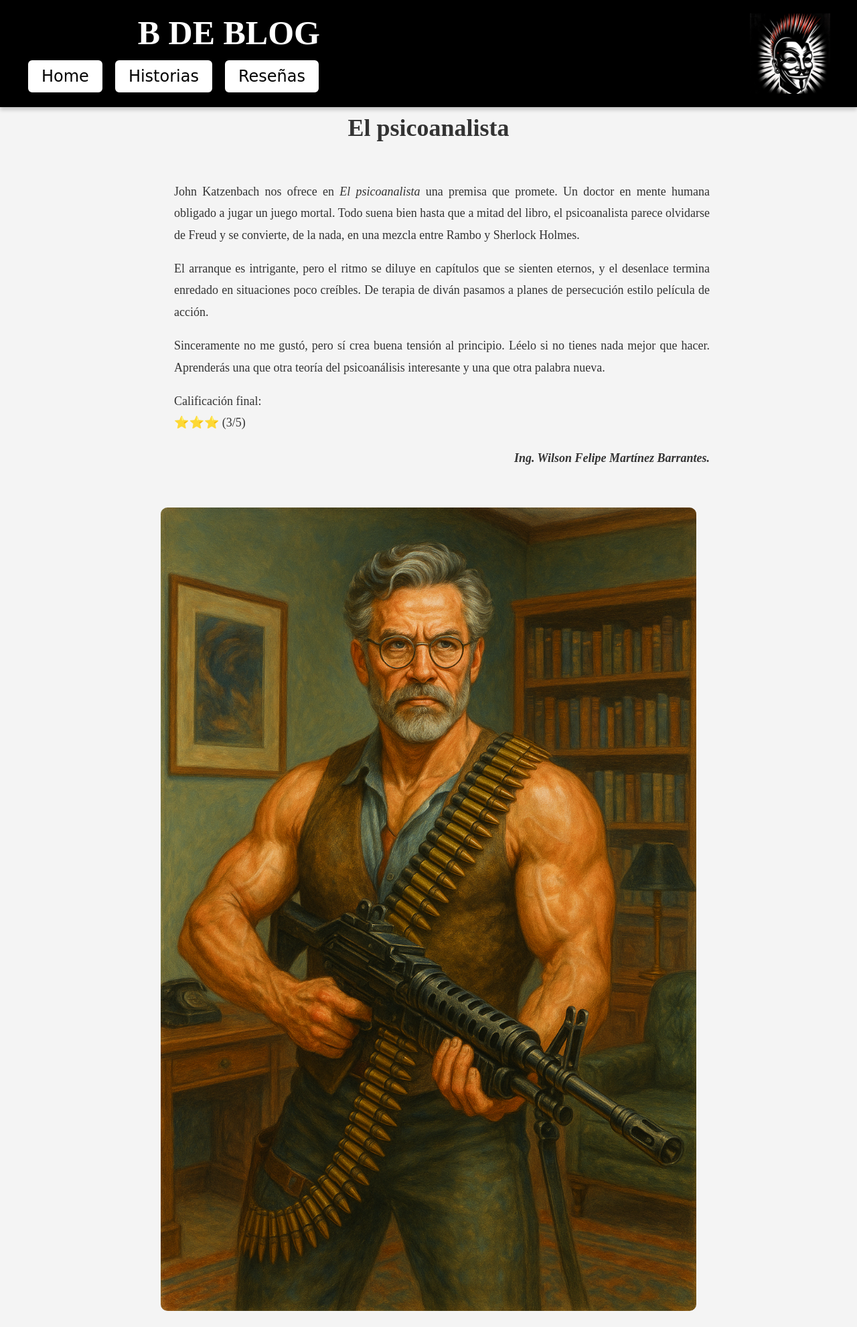
After one commit to WMARBAR/myPage_WFM, a Flask app: page /rese_Psicoanalista_Katzenbach in a window 1280 px wide. The commit adds this page. Shown: the whole page at 67% size. Run offline with Flask 3, Linux system fonts and the light colour scheme; some web fonts are replaced.

Commit message:
reseña del psicoanalista

```diff
--- a/app.py
+++ b/app.py
@@ -107,6 +107,13 @@ def rese_FightClub_Palaniuk():
 def rese_trenAzul_Agata():
     return render_template('rese_trenAzul_Agata.html')  # Archivo rese_trenAzul_Agata
 
+@app.route('/rese_Psicoanalista_Katzenbach')
+def rese_Psicoanalista_Katzenbach():
+    return render_template('rese_Psicoanalista_Katzenbach.html')  # Archivo rese_Psicoanalista_Katzenbach
+
+
+
+
 
 if __name__ == '__main__':
     port = int(os.environ.get("PORT", 5000))  # Usa el puerto de Render o 5000 por defecto
--- /dev/null
+++ b/templates/rese_Psicoanalista_Katzenbach.html
@@ -0,0 +1,46 @@
+<!DOCTYPE html>
+<html lang="es">
+<head>
+    <meta charset="UTF-8">
+    <meta name="viewport" content="width=device-width, initial-scale=1.0">
+    <title>El psicoanalista</title>
+    <link rel="icon" type="image/x-icon" href="{{ url_for('static', filename='guyfox.ico') }}">
+    <link rel="stylesheet" href="{{ url_for('static', filename='styles.css') }}" media="screen and (min-width: 768px)">
+    <link rel="stylesheet" href="{{ url_for('static', filename='styles-media.css') }}" media="screen and (max-width: 767px)">
+</head>
+<body>
+    <!-- Banner con menú integrado -->
+    <header class="banner">
+        <div class="banner-content">
+            <h1 class="banner-title">B DE BLOG</h1>
+            <nav class="banner-menu">
+                <button class="menu-button" onclick="location.href='/'">Home</button>
+                <button class="menu-button" onclick="location.href='/historias'">Historias</button>
+                <button class="menu-button" onclick="location.href='/resenas'">Reseñas</button>
+            </nav>
+        </div>
+        <img src="{{ url_for('static', filename='guyfox.webp') }}" alt="Blog Logo" class="banner-image">
+    </header>
+
+    <div class="container">
+        <h2 class="story-title">El psicoanalista</h2>
+        <div class="story-text">
+
+            <p>John Katzenbach nos ofrece en <em>El psicoanalista</em> una premisa que promete. Un doctor en mente humana obligado a jugar un juego mortal. Todo suena bien hasta que a mitad del libro, el psicoanalista parece olvidarse de Freud y se convierte, de la nada, en una mezcla entre Rambo y Sherlock Holmes.</p>
+
+            <p>El arranque es intrigante, pero el ritmo se diluye en capítulos que se sienten eternos, y el desenlace termina enredado en situaciones poco creíbles. De terapia de diván pasamos a planes de persecución estilo película de acción.</p>
+
+            <p>Sinceramente no me gustó, pero sí crea buena tensión al principio. Léelo si no tienes nada mejor que hacer. Aprenderás una que otra teoría del psicoanálisis interesante y una que otra palabra nueva.</p>
+
+            <p>Calificación final:<br>
+            ⭐⭐⭐ (3/5)</p>
+            <p class="story-author">Ing. Wilson Felipe Martínez Barrantes.</p>
+
+        </div>
+
+        <div class="image-container">
+            <img src="{{ url_for('static', filename='psicoanalista.png') }}" alt="psicoanalista" class="story-image">
+        </div>
+    </div>
+</body>
+</html>
--- a/templates/resenas.html
+++ b/templates/resenas.html
@@ -28,6 +28,7 @@
         <button class="menu-button" onclick="location.href='/rese_tfundacion_asimov'">Trilogía de la fundación : Isaac Asimov</button>
         <button class="menu-button" onclick="location.href='/rese_frankenstein_mary'">Frankenstein : Mary Shelly</button>
         <button class="menu-button" onclick="location.href='/rese_fwtbt_Heminghway'">Por quien doblan las campanas : Heminghway</button>
+        <button class="menu-button" onclick="location.href='/rese_Psicoanalista_Katzenbach'">El psicoanalista :  John Katzenbach</button>
         <button class="menu-button" onclick="location.href='/rese_trilogiaCosmica_Lewis'">La trilogía cosmica : C.S. Lewis</button>
         <button class="menu-button" onclick="location.href='/rese_ElMonje_Sharma'">El monje que vendió su ferrari : Robin Sharma</button>
         <button class="menu-button" onclick="location.href='/rese_Vuelta80dias_Verne'">La vuelta al mundo en 80 días : Julio Verne</button>
```
Also changed, not shown: static/psicoanalista.png (added).
